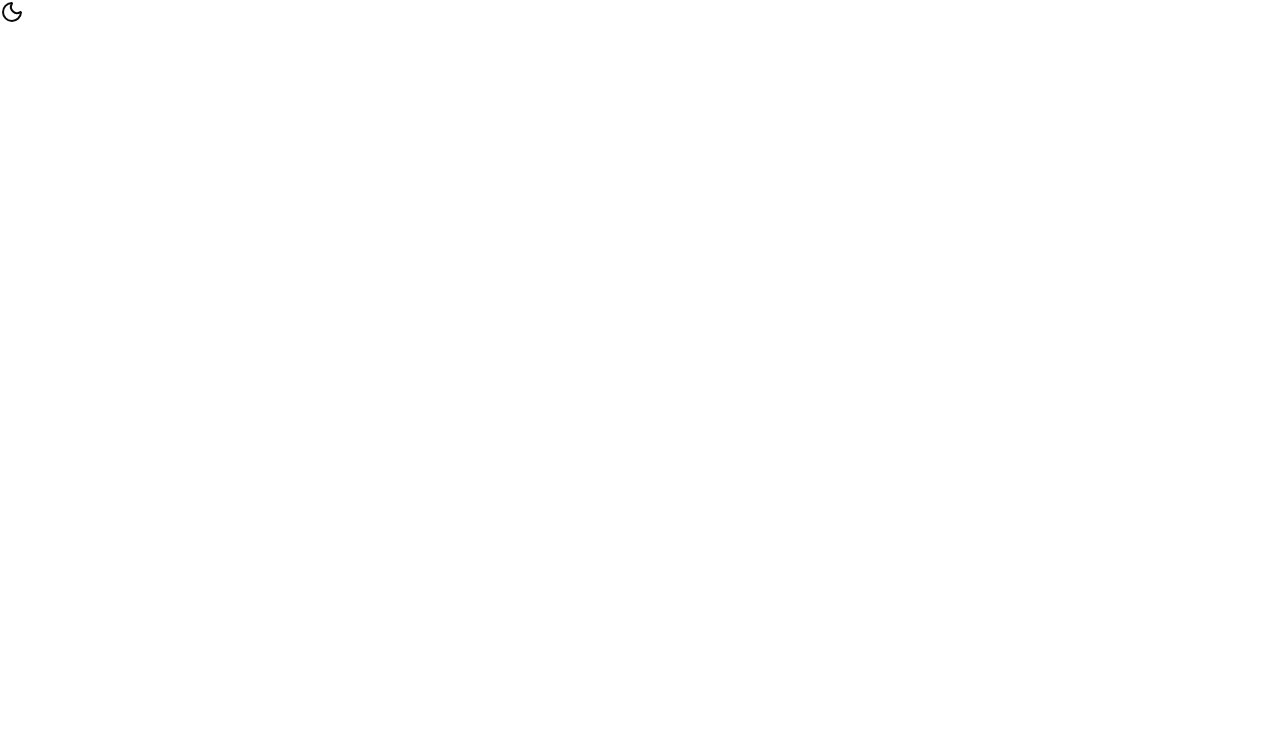
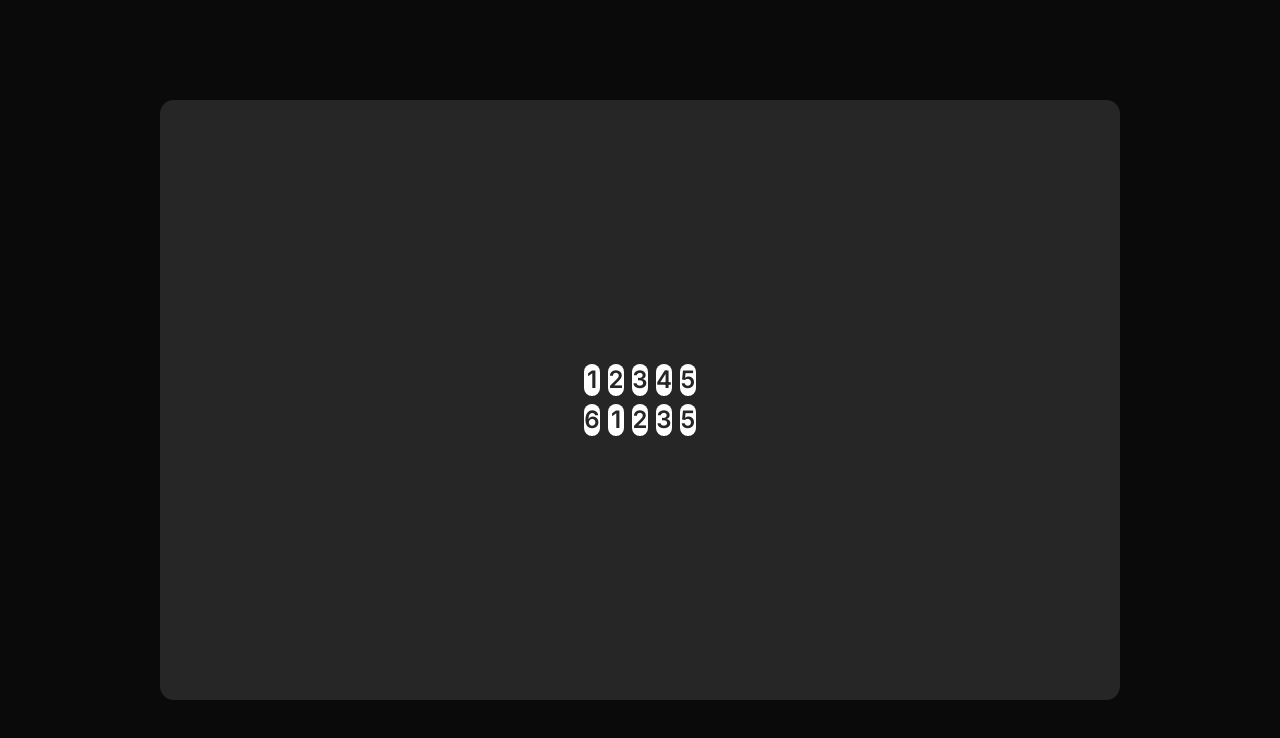
Before and after one commit to brettp02/Tenzi, a Next.js app: page / in a window 1280 px wide. Shown: the top 738 px of the page. Built offline with nearby package versions, Linux system fonts and the light colour scheme.

Commit message:
created Die component and rendered 10 eg rolls onto the page

```diff
--- a/app/layout.tsx
+++ b/app/layout.tsx
@@ -32,7 +32,7 @@ export default function RootLayout({
       >
           <ThemeProvider
               attribute="class"
-              defaultTheme="system"
+              defaultTheme="dark"
               enableSystem
               disableTransitionOnChange
           >
--- a/app/page.tsx
+++ b/app/page.tsx
@@ -1,10 +1,20 @@
 import { ComponentExample } from "@/components/component-example";
 import { AnimatedThemeToggler } from "@/components/ui/animated-theme-toggler"
+import Die from "@/components/Die";
 
 export default function Page() {
+    const nums = [1,2,3,4,5,6,1,2,3]
+
     return (
-        <div>
-            <AnimatedThemeToggler duration={600}/>
-        </div>
+        <main className={'flex items-center justify-center h-[100vh]'}>
+            <div className={'flex flex-col items-center justify-center bg-muted w-[75%] h-[75%] rounded-xl'}>
+                <div className={'grid grid-cols-5 gap-2'}>
+                    {nums.map((item, i) => {
+                        return <Die value={item} key={i}/>
+                    })}
+                    <Die value={5} />
+                </div>
+            </div>
+        </main>
     )
 }
--- /dev/null
+++ b/components/Die.tsx
@@ -0,0 +1,8 @@
+
+export default function Die({value} : {value: number}) {
+    return (
+        <div className={"bg-white w-[70] h-[70] flex items-center justify-center rounded-md"}>
+            <h3 className={'text-secondary text-2xl font-semibold'}>{value}</h3>
+        </div>
+    )
+}
```
